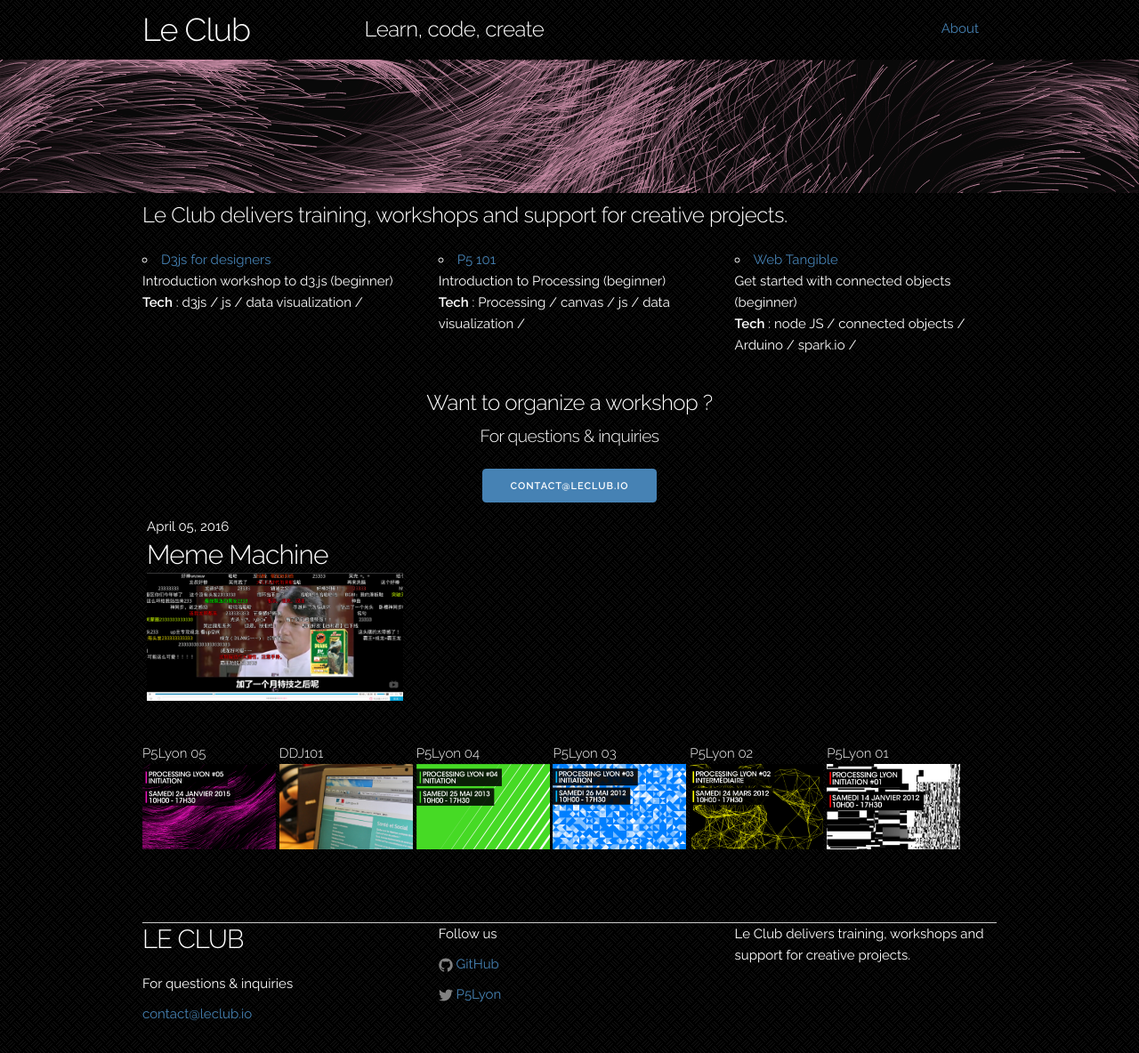
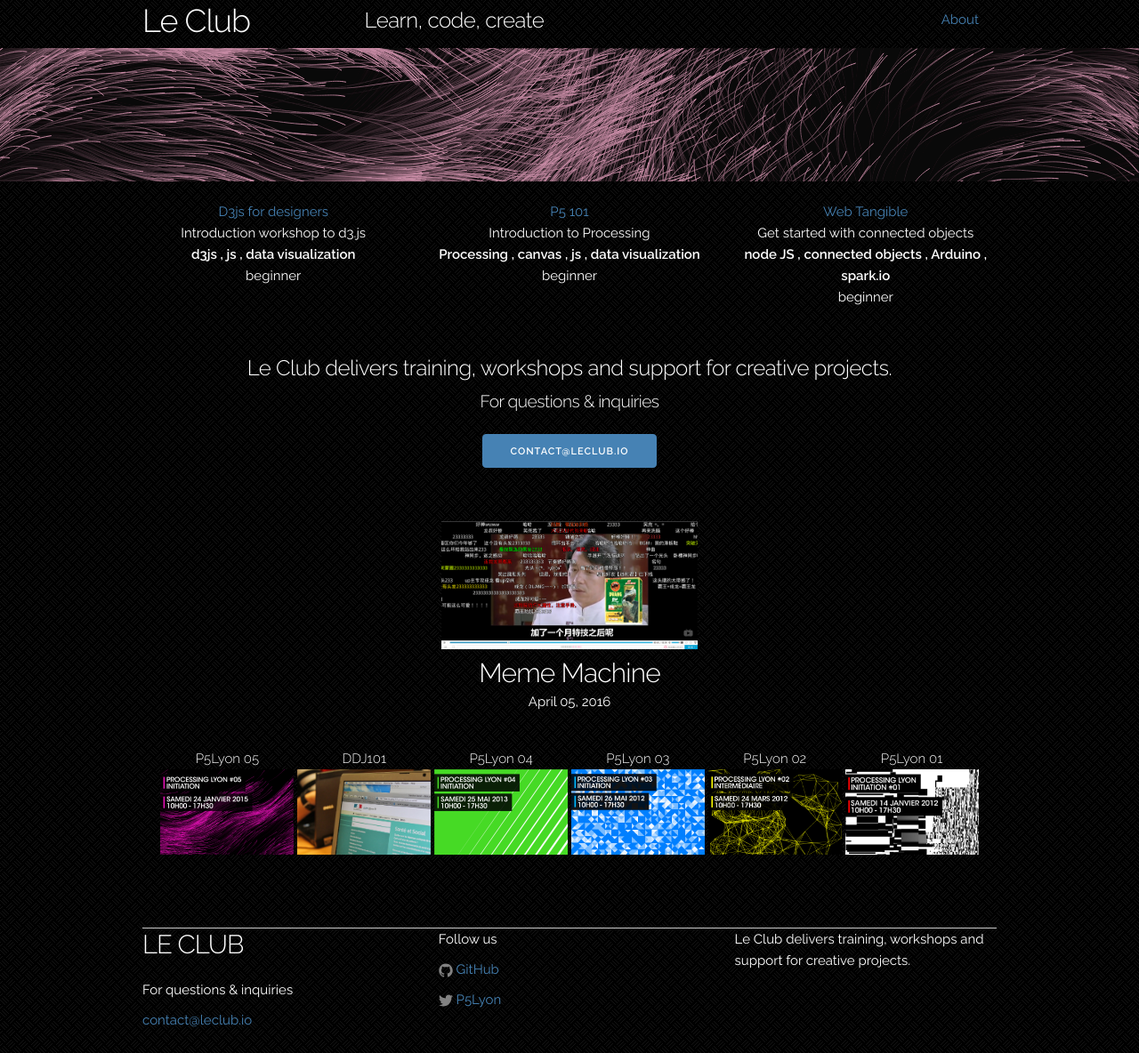
Before and after one commit to leClub/leClub.github.io, a Jekyll site: the page built from index.md, in a window 1280 px wide. Shown: the whole page at 89% size. Built offline with Jekyll 4.4.1, drawn with Linux system fonts in a browser that asks for light colours.

Commit message:
home page looks better now

```diff
--- a/_includes/ad.html
+++ b/_includes/ad.html
@@ -1,5 +1,5 @@
-<div id="ad" class="center">
-  <h5>Want to organize a workshop ?
+<div id="ad">
+  <h5 class="home-desc">{{ site.description }}
     <br>
     <small>For questions & inquiries</small>
   </h5>
--- a/_includes/posts/index.html
+++ b/_includes/posts/index.html
@@ -5,11 +5,11 @@
   {% assign postStartDate = post.date | date: '%s' %}
   {% if postStartDate >= curDate %}
     <li class="upcoming">
-      {{ post.date | date: '%B %d, %Y' }}
-      <h4>{{ post.title }}</h4>
       <a href="{{ post.url }}">
         <img src="/images/{{ post.image }}" alt="{{ post.desc }}">
       </a>
+      <h4>{{ post.title }}</h4>
+      {{ post.date | date: '%B %d, %Y' }}
     </li>
   {% endif %}
 {% endfor %}
--- a/_includes/workshops/index_item.html
+++ b/_includes/workshops/index_item.html
@@ -4,12 +4,16 @@
   </a>
 
   {% if workshop.desc %}<br>{{workshop.desc}}{% endif %}
-  {% if workshop.level %} ({{workshop.level}}) {% endif %}
 
   {% if workshop.categories %}
-    <br><b>Tech</b> :
+    <br>
+    <b>
       {% for cat in workshop.categories %}
-        {{ cat }} /
+        {{ cat }}
+        {% if forloop.last == false %}, {% endif %}
       {% endfor %}
+    </b>
   {% endif %}
+
+  {% if workshop.level %}<br> {{workshop.level}} {% endif %}
 </li>
--- a/_includes/workshops/list.html
+++ b/_includes/workshops/list.html
@@ -1,4 +1,4 @@
-<div class="row">
+<div class="row workshops">
 {% for workshop in site.workshops %}
   {% assign first_third = forloop.length | divided_by: 3 %}
   {% assign next_third_start = forloop.length | divided_by: 3 | plus: 1 %}
--- a/_layouts/default.html
+++ b/_layouts/default.html
@@ -5,8 +5,6 @@
 
 <div class="container" id="main">
   {{ content }}
-
-  {% include posts/index.html %}
 </div>
 
 {% include footer.html %}
--- a/index.md
+++ b/index.md
@@ -3,8 +3,8 @@
 title: Home
 ---
 
-##### {{ site.description }}
-
 {% include workshops/list.html %}
 
 {% include ad.html %}
+
+{% include posts/index.html %}
--- a/scss/_header.scss
+++ b/scss/_header.scss
@@ -1,5 +1,4 @@
 #header{
-	margin: 10px auto;
 	h3, h5, ul {
 		margin: 0;
 	}
--- a/scss/main.scss
+++ b/scss/main.scss
@@ -45,6 +45,10 @@
 	}
 }
 
+#headerCanvas {
+	margin: .5em auto 1em auto;
+}
+
 hr{
 	margin-top: -15px;
 	margin-bottom: 10px;
@@ -79,15 +83,19 @@
     }
 }
 
+
 .workshops {
+
 	list-style: none;
+	text-align: center;
+
 	h4, h6 {
 		margin-bottom: 0;
 	}
 	li{
 		display: inline-block;
+		&.upcoming {
 
-		&.upcoming {
 			width: 30%;
 			// border: 1px solid $grey-color;
 			padding: 5px;
@@ -104,4 +112,9 @@
 
 #ad {
 	text-align: center;
+	margin: 1em auto 3em auto;
 }
+
+.home-desc {
+	text-align: center;
+}
```
